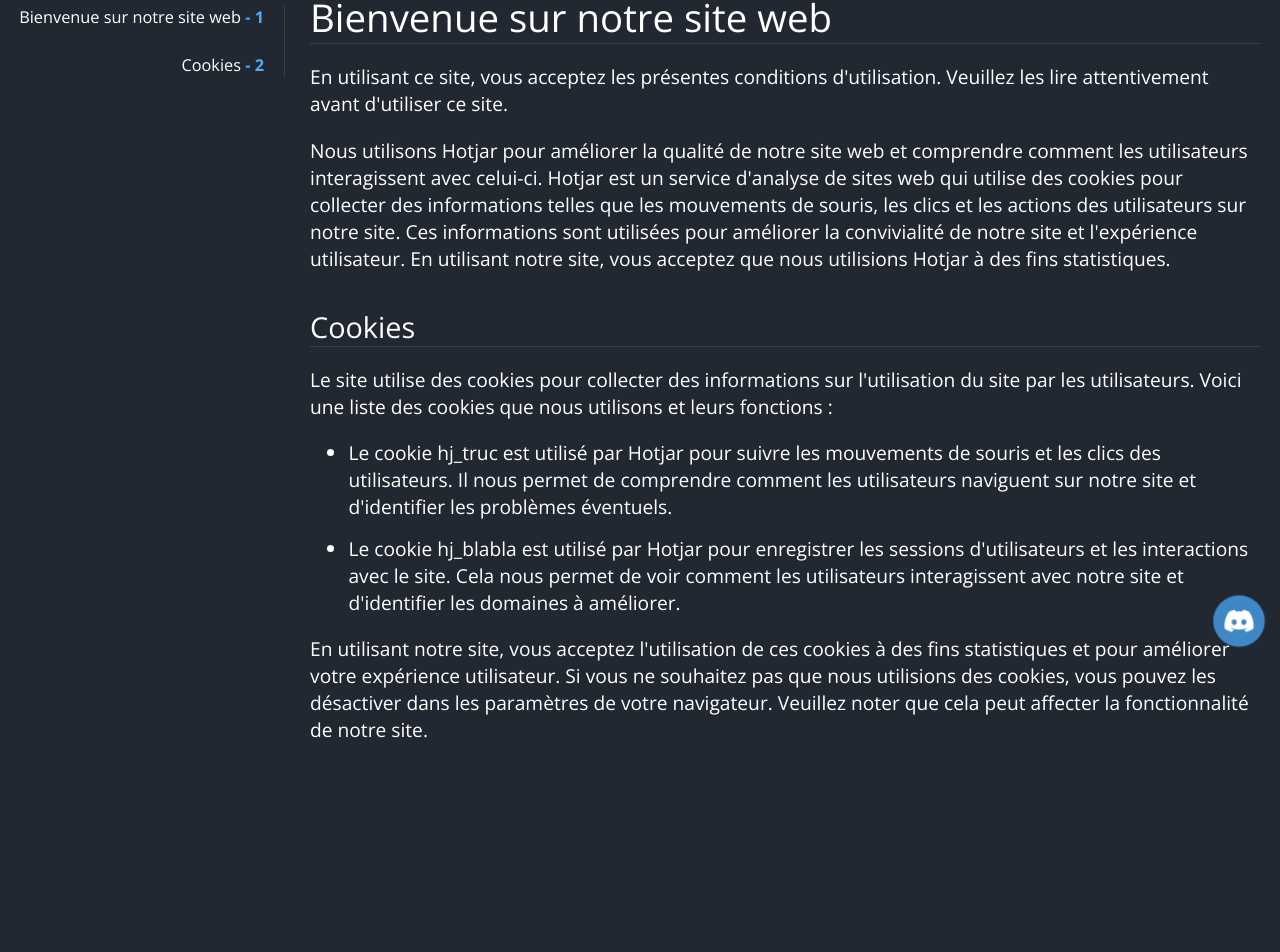
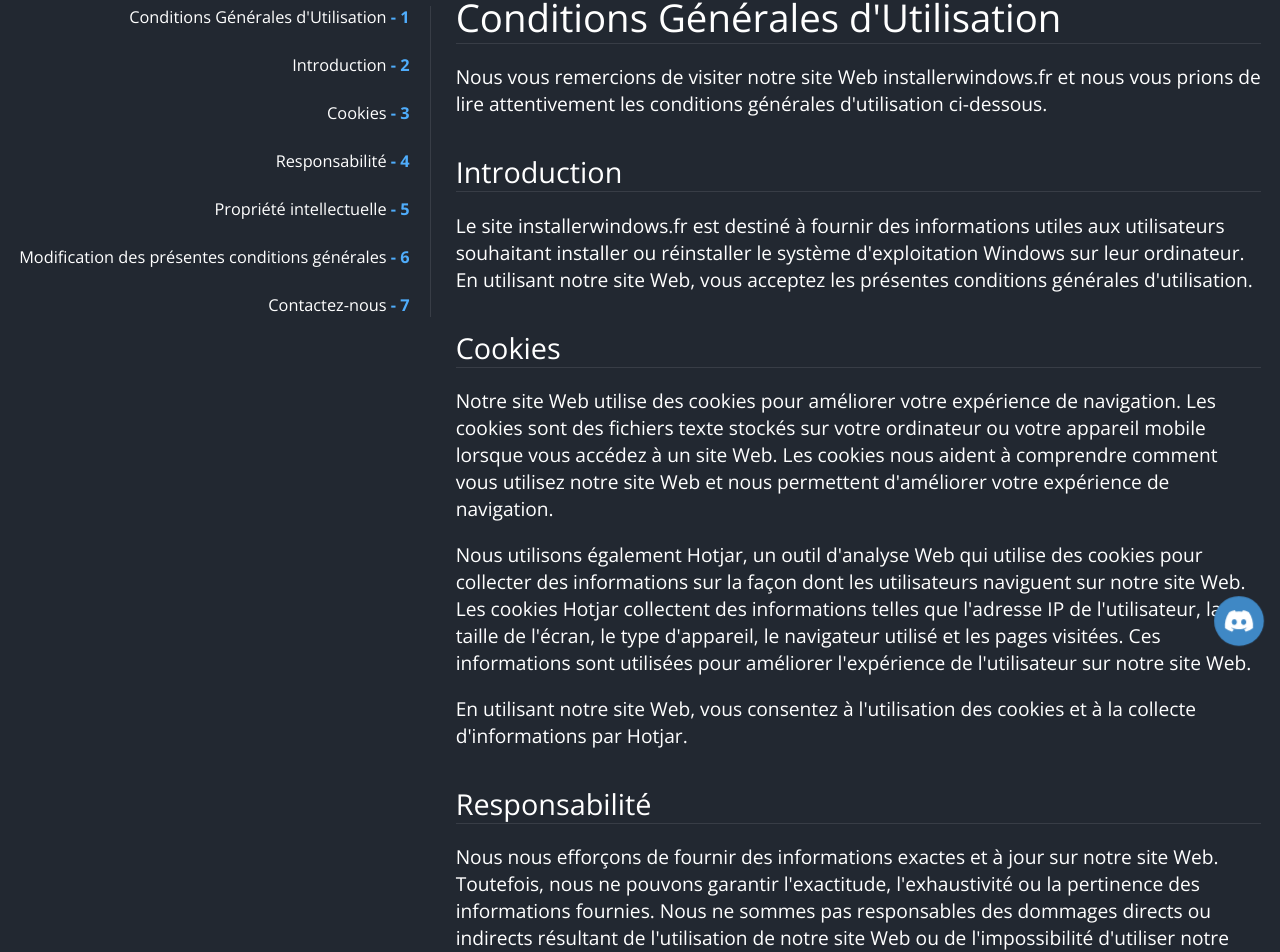
Before and after one commit to Sonny93/installerwindows.fr, a Next.js app: page /cgu in a window 1280 px wide. Shown: the part 138-1090 px from the top of the page. Before the commit the page ends 920 px from the top, so only its background shows below. Built offline with nearby package versions, Linux system fonts and the light colour scheme; no server answers.

Commit message:
fix: cgu

```diff
--- a/pages/cgu.tsx
+++ b/pages/cgu.tsx
@@ -12,17 +12,32 @@
     };
 }
 
-const markdown = `# Bienvenue sur notre site web
+const markdown = `# Conditions Générales d'Utilisation
 
-En utilisant ce site, vous acceptez les présentes conditions d'utilisation. Veuillez les lire attentivement avant d'utiliser ce site.
+Nous vous remercions de visiter notre site Web installerwindows.fr et nous vous prions de lire attentivement les conditions générales d'utilisation ci-dessous.
 
-Nous utilisons Hotjar pour améliorer la qualité de notre site web et comprendre comment les utilisateurs interagissent avec celui-ci. Hotjar est un service d'analyse de sites web qui utilise des cookies pour collecter des informations telles que les mouvements de souris, les clics et les actions des utilisateurs sur notre site. Ces informations sont utilisées pour améliorer la convivialité de notre site et l'expérience utilisateur. En utilisant notre site, vous acceptez que nous utilisions Hotjar à des fins statistiques.
+## Introduction
+Le site installerwindows.fr est destiné à fournir des informations utiles aux utilisateurs souhaitant installer ou réinstaller le système d'exploitation Windows sur leur ordinateur. En utilisant notre site Web, vous acceptez les présentes conditions générales d'utilisation.
 
 ## Cookies
+Notre site Web utilise des cookies pour améliorer votre expérience de navigation. Les cookies sont des fichiers texte stockés sur votre ordinateur ou votre appareil mobile lorsque vous accédez à un site Web. Les cookies nous aident à comprendre comment vous utilisez notre site Web et nous permettent d'améliorer votre expérience de navigation.
 
-Le site utilise des cookies pour collecter des informations sur l'utilisation du site par les utilisateurs. Voici une liste des cookies que nous utilisons et leurs fonctions :
+Nous utilisons également Hotjar, un outil d'analyse Web qui utilise des cookies pour collecter des informations sur la façon dont les utilisateurs naviguent sur notre site Web. Les cookies Hotjar collectent des informations telles que l'adresse IP de l'utilisateur, la taille de l'écran, le type d'appareil, le navigateur utilisé et les pages visitées. Ces informations sont utilisées pour améliorer l'expérience de l'utilisateur sur notre site Web.
 
--   Le cookie hj_truc est utilisé par Hotjar pour suivre les mouvements de souris et les clics des utilisateurs. Il nous permet de comprendre comment les utilisateurs naviguent sur notre site et d'identifier les problèmes éventuels.
--   Le cookie hj_blabla est utilisé par Hotjar pour enregistrer les sessions d'utilisateurs et les interactions avec le site. Cela nous permet de voir comment les utilisateurs interagissent avec notre site et d'identifier les domaines à améliorer.
+En utilisant notre site Web, vous consentez à l'utilisation des cookies et à la collecte d'informations par Hotjar.
 
-En utilisant notre site, vous acceptez l'utilisation de ces cookies à des fins statistiques et pour améliorer votre expérience utilisateur. Si vous ne souhaitez pas que nous utilisions des cookies, vous pouvez les désactiver dans les paramètres de votre navigateur. Veuillez noter que cela peut affecter la fonctionnalité de notre site.`;
+## Responsabilité
+Nous nous efforçons de fournir des informations exactes et à jour sur notre site Web. Toutefois, nous ne pouvons garantir l'exactitude, l'exhaustivité ou la pertinence des informations fournies. Nous ne sommes pas responsables des dommages directs ou indirects résultant de l'utilisation de notre site Web ou de l'impossibilité d'utiliser notre site Web.
+
+## Propriété intellectuelle
+Le contenu de notre site Web est protégé par les lois sur la propriété intellectuelle. Vous ne pouvez pas copier, modifier, distribuer ou utiliser le contenu de notre site Web à des fins commerciales sans notre autorisation écrite préalable.
+
+## Modification des présentes conditions générales
+Nous nous réservons le droit de modifier les présentes conditions générales d'utilisation à tout moment. Il est de votre responsabilité de vérifier régulièrement les conditions générales pour vous assurer que vous êtes au courant de tout changement.
+
+## Contactez-nous
+Si vous avez des questions ou des préoccupations concernant les présentes conditions générales d'utilisation ou l'utilisation des cookies sur notre site Web, veuillez nous contacter à l'adresse suivante : [adresse email].
+
+Cordialement,
+
+L'équipe d'installerwindows.fr`;
```
